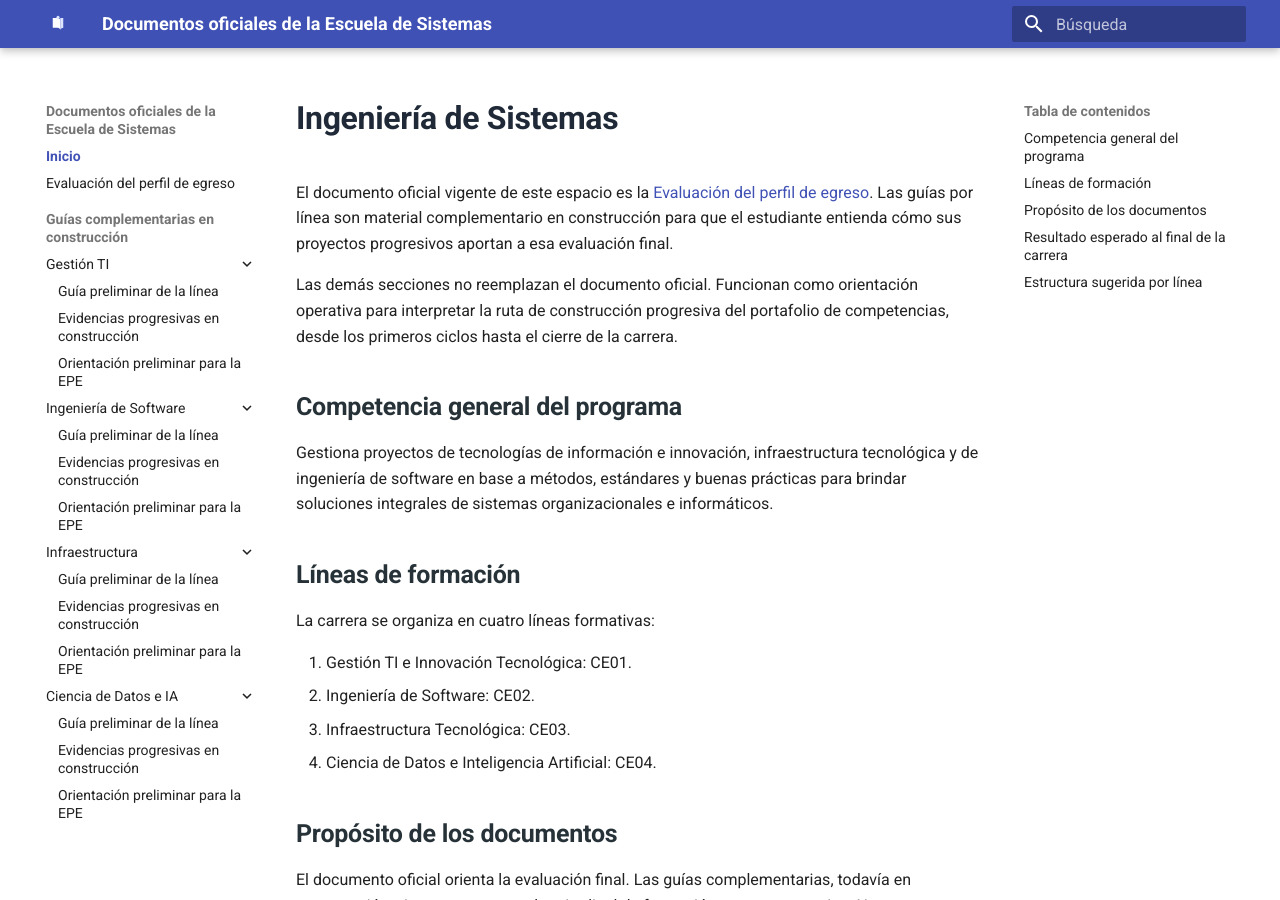
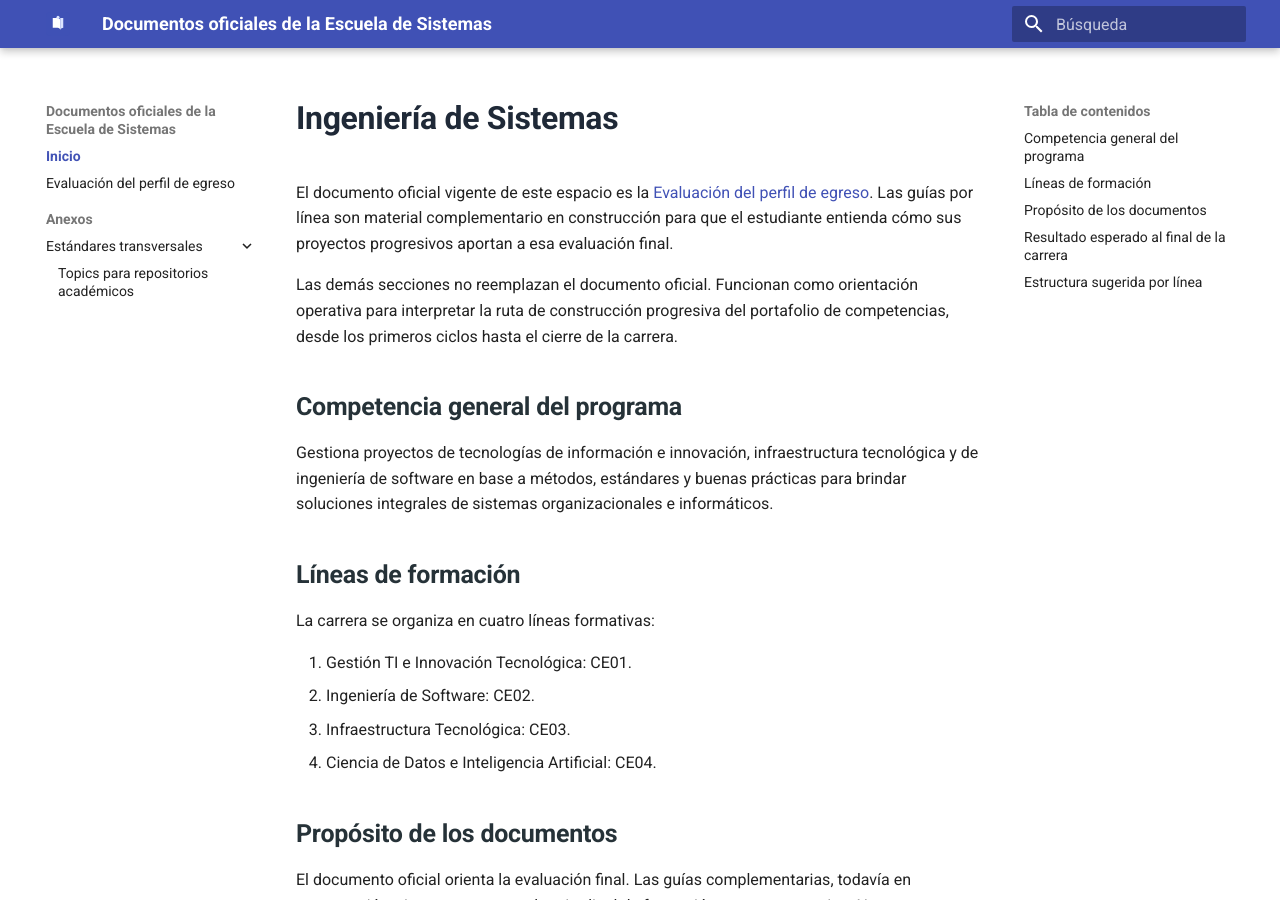
Before and after one commit to upeuoficial/planb, an MkDocs documentation site: the page built from docs/index.md, in a window 1280 px wide and 900 px high. Built offline with MkDocs 1.6.1 and Material for MkDocs 9.7.7, drawn with Linux system fonts in a browser that asks for light colours.

Commit message:
first commit

```diff
--- a/mkdocs.yml
+++ b/mkdocs.yml
@@ -1,6 +1,8 @@
 site_name: Documentos oficiales de la Escuela de Sistemas
 site_description: Documento oficial de evaluación del perfil de egreso y guías complementarias en construcción para proyectos progresivos de Ingeniería de Sistemas.
 docs_dir: docs
+exclude_docs: |
+  lineas/**
 
 theme:
   name: material
@@ -33,20 +35,6 @@ extra_css:
 nav:
   - Inicio: index.md
   - Evaluación del perfil de egreso: transcripcion.md
-  - Guías complementarias en construcción:
-      - Gestión TI:
-          - Guía preliminar de la línea: lineas/gestion/index.md
-          - Evidencias progresivas en construcción: lineas/gestion/evidencias.md
-          - Orientación preliminar para la EPE: lineas/gestion/evaluacion-perfil-egreso.md
-      - Ingeniería de Software:
-          - Guía preliminar de la línea: lineas/software/index.md
-          - Evidencias progresivas en construcción: lineas/software/evidencias.md
-          - Orientación preliminar para la EPE: lineas/software/evaluacion-perfil-egreso.md
-      - Infraestructura:
-          - Guía preliminar de la línea: lineas/infraestructura/index.md
-          - Evidencias progresivas en construcción: lineas/infraestructura/evidencias.md
-          - Orientación preliminar para la EPE: lineas/infraestructura/evaluacion-perfil-egreso.md
-      - Ciencia de Datos e IA:
-          - Guía preliminar de la línea: lineas/cd-ia/index.md
-          - Evidencias progresivas en construcción: lineas/cd-ia/evidencias.md
-          - Orientación preliminar para la EPE: lineas/cd-ia/evaluacion-perfil-egreso.md
+  - Anexos:
+      - Estándares transversales:
+          - Topics para repositorios académicos: anexos/estandar-topics-repositorios.md
```
Also changed, not shown: docs/anexos/estandar-topics-repositorios.md (added, +114 -0 lines).
